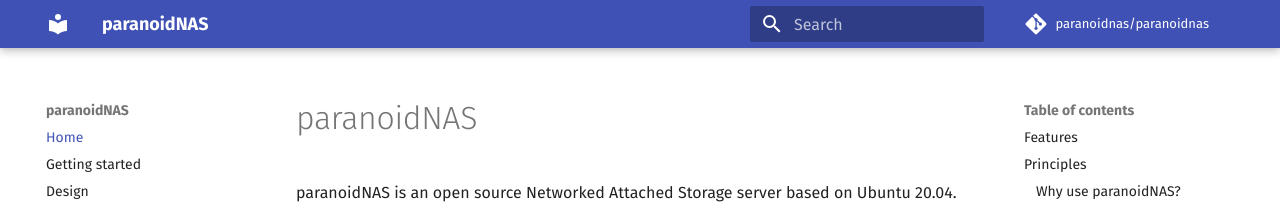
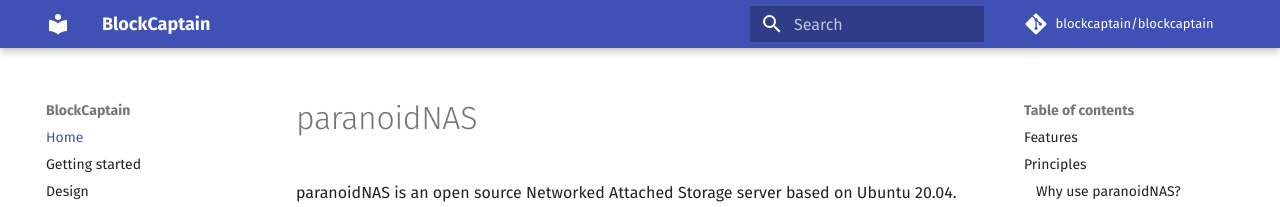
Before and after one commit to blockcaptain/blockcaptain-docs, an MkDocs documentation site: the page built from docs/index.md, in a window 1280 px wide. Shown: the top 207 px of the page. Built offline with MkDocs 1.6.1 and Material for MkDocs 9.7.7, drawn with Linux system fonts in a browser that asks for light colours; comment, search, counter and statistics services are not loaded.

Commit message:
Update mkdocs.yml

```diff
--- a/mkdocs.yml
+++ b/mkdocs.yml
@@ -1,6 +1,6 @@
-site_name: paranoidNAS
-repo_name: paranoidnas/paranoidnas
-repo_url: https://github.com/paranoidnas/paranoidnas
+site_name: BlockCaptain
+repo_name: blockcaptain/blockcaptain
+repo_url: https://github.com/blockcaptain/blockcaptain
 theme:
   name: material
   palette:
```
